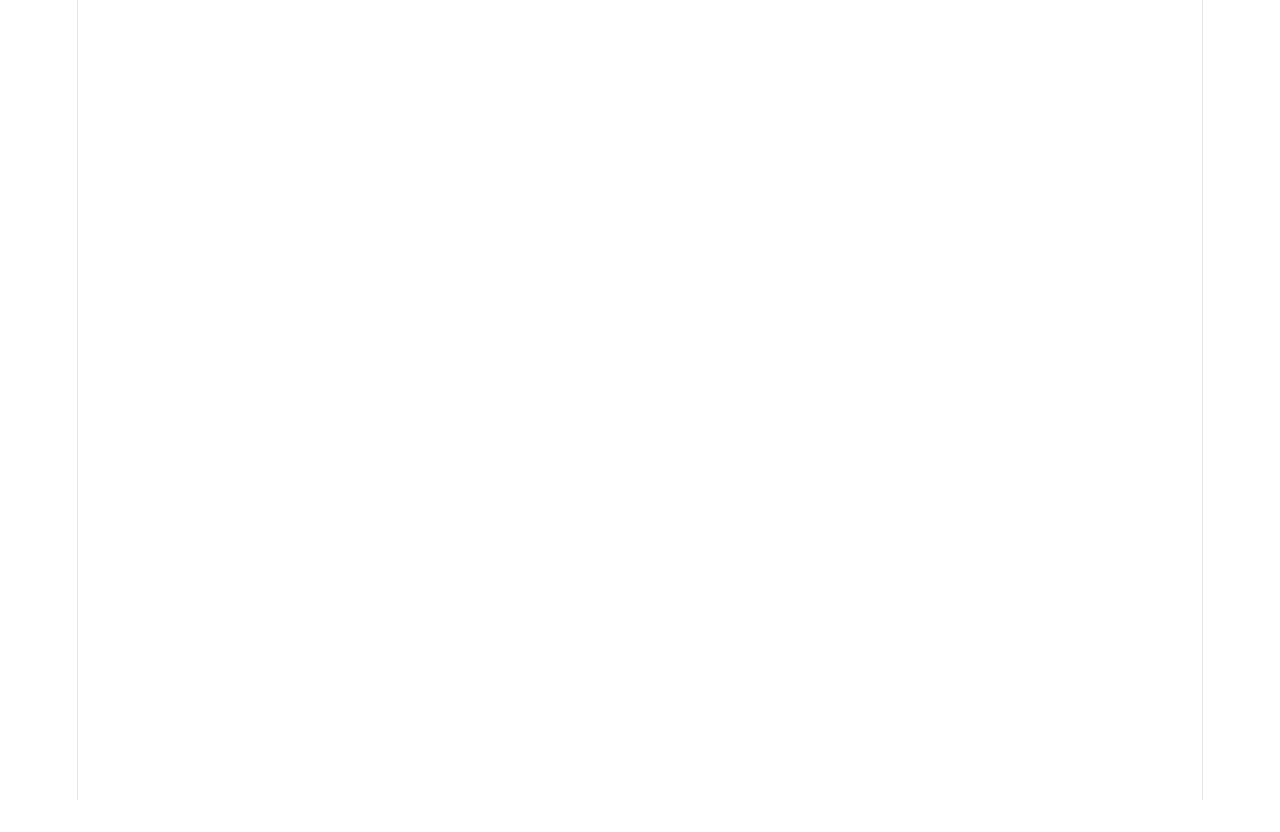
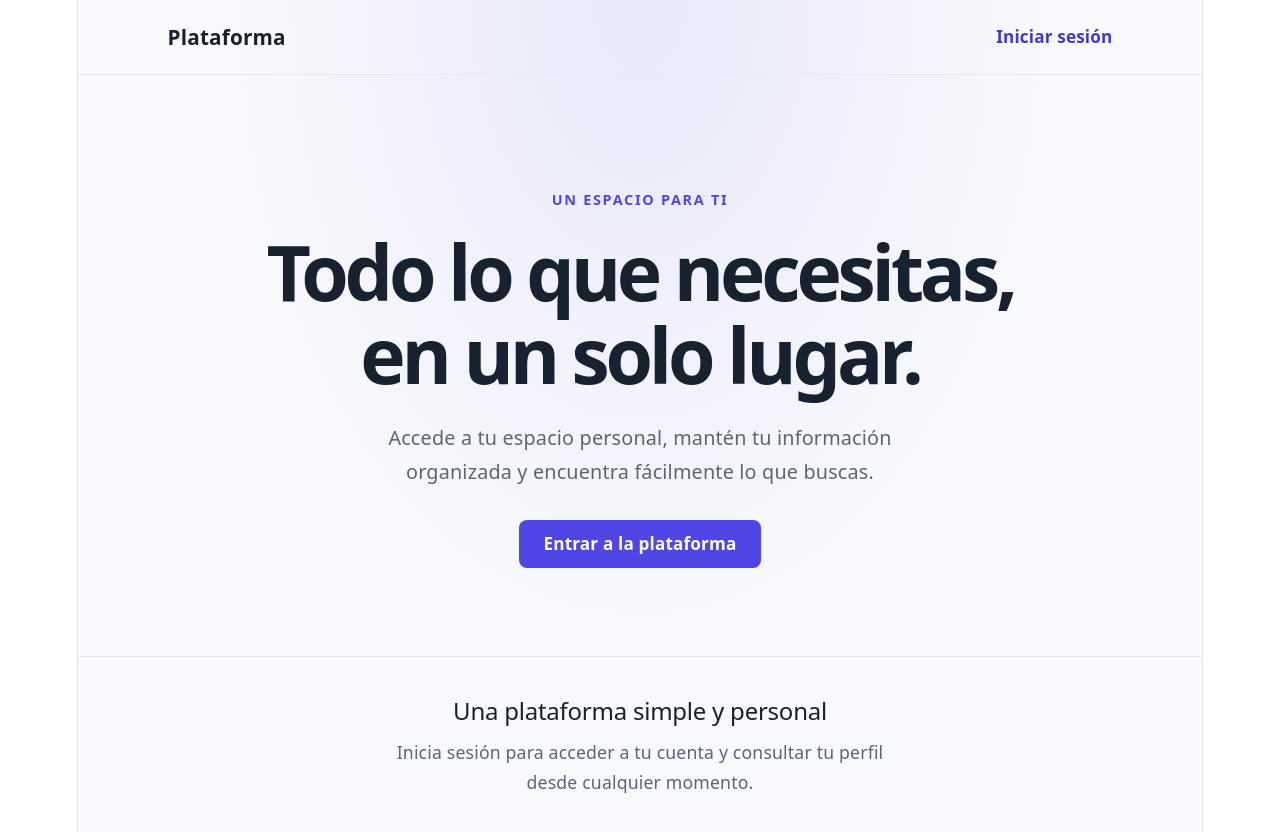
Before and after one commit to gvbr-iel/Laboratorio1, a React (Vite) app in the folder react-practica/: page / in a window 1280 px wide. Shown: the top 832 px of the page. Before the commit the page ends 800 px from the top, so only its background shows below. Built offline with nearby package versions, Linux system fonts and the light colour scheme.

Commit message:
Se crea AuthContext y otras modificaciones

```diff
--- a/react-practica/src/App.tsx
+++ b/react-practica/src/App.tsx
@@ -1,10 +1,12 @@
 import { BrowserRouter, Route, Routes } from 'react-router-dom'
+import { AuthProvider } from './AuthContext'
 import Landing from './pages/Landing'
 import Login from './pages/Login'
 import Perfil from './pages/Perfil'
 
 function App() {
   return (
+    <AuthProvider>
       <BrowserRouter>
         <Routes>
           <Route path="/" element={<Landing />} />
@@ -12,6 +14,7 @@ function App() {
           <Route path="/perfil/:usuario" element={<Perfil />} />
         </Routes>
       </BrowserRouter>
+    </AuthProvider>
   )
 }
 
--- /dev/null
+++ b/react-practica/src/AuthContext.tsx
@@ -0,0 +1,29 @@
+/* eslint-disable react-refresh/only-export-components */
+
+import { createContext, useState, type Dispatch, type ReactNode, type SetStateAction } from 'react'
+
+export interface Usuario {
+  nombre: string
+  email: string
+}
+
+export interface AuthContextType {
+  usuario: Usuario | null
+  setUsuario: Dispatch<SetStateAction<Usuario | null>>
+}
+
+export const AuthContext = createContext<AuthContextType | null>(null)
+
+interface AuthProviderProps {
+  children: ReactNode
+}
+
+export function AuthProvider({ children }: AuthProviderProps) {
+  const [usuario, setUsuario] = useState<Usuario | null>(null)
+
+  return (
+    <AuthContext.Provider value={{ usuario, setUsuario }}>
+      {children}
+    </AuthContext.Provider>
+  )
+}
--- /dev/null
+++ b/react-practica/src/pages/Landing.css
@@ -0,0 +1,119 @@
+.landing-page {
+  min-height: 100svh;
+  color: #18212f;
+  text-align: left;
+  background:
+    radial-gradient(ellipse at 50% 0%, rgba(99, 102, 241, 0.11), transparent 52%),
+    #f8f9fc;
+}
+
+.landing-header {
+  display: flex;
+  align-items: center;
+  justify-content: space-between;
+  padding: 24px clamp(24px, 7vw, 96px);
+  border-bottom: 1px solid #e7eaf0;
+}
+
+.landing-brand {
+  color: #18212f;
+  font-size: 1.15rem;
+  font-weight: 700;
+  text-decoration: none;
+}
+
+.landing-login-link {
+  color: #4338ca;
+  font-size: 0.95rem;
+  font-weight: 600;
+  text-decoration: none;
+}
+
+.landing-login-link:hover {
+  text-decoration: underline;
+}
+
+.landing-hero {
+  max-width: 760px;
+  margin: 0 auto;
+  padding: clamp(80px, 14vh, 144px) 24px 88px;
+  text-align: center;
+}
+
+.landing-eyebrow {
+  margin-bottom: 18px;
+  color: #4f46e5;
+  font-size: 0.8rem;
+  font-weight: 700;
+  letter-spacing: 0.12em;
+  text-transform: uppercase;
+}
+
+.landing-hero h1 {
+  margin: 0;
+  color: #18212f;
+  font-size: clamp(2.5rem, 6vw, 4.5rem);
+  font-weight: 750;
+  letter-spacing: -0.055em;
+  line-height: 1.08;
+}
+
+.landing-description {
+  max-width: 570px;
+  margin: 24px auto 32px;
+  color: #596579;
+  font-size: 1.1rem;
+  line-height: 1.7;
+}
+
+.landing-cta {
+  display: inline-flex;
+  align-items: center;
+  justify-content: center;
+  min-height: 48px;
+  padding: 0 24px;
+  border-radius: 8px;
+  color: #fff;
+  background: #4f46e5;
+  font-size: 0.95rem;
+  font-weight: 650;
+  text-decoration: none;
+  transition: background-color 150ms ease, transform 150ms ease;
+}
+
+.landing-cta:hover {
+  background: #4338ca;
+  transform: translateY(-1px);
+}
+
+.landing-cta:focus-visible,
+.landing-login-link:focus-visible,
+.landing-brand:focus-visible {
+  outline: 3px solid #a5b4fc;
+  outline-offset: 4px;
+}
+
+.landing-info {
+  padding: 40px 24px 64px;
+  border-top: 1px solid #e7eaf0;
+  text-align: center;
+}
+
+.landing-info h2 {
+  margin-bottom: 12px;
+  color: #18212f;
+}
+
+.landing-info p {
+  max-width: 540px;
+  margin: 0 auto;
+  color: #596579;
+  font-size: 0.98rem;
+  line-height: 1.7;
+}
+
+@media (prefers-reduced-motion: reduce) {
+  .landing-cta {
+    transition: none;
+  }
+}
--- a/react-practica/src/pages/Landing.tsx
+++ b/react-practica/src/pages/Landing.tsx
@@ -1,5 +1,41 @@
+import { Link } from 'react-router-dom'
+import './Landing.css'
+
 function Landing() {
-  return null
+  return (
+    <div className="landing-page">
+      <header className="landing-header">
+        <Link className="landing-brand" to="/" aria-label="Ir al inicio">
+          Plataforma
+        </Link>
+        <Link className="landing-login-link" to="/login">
+          Iniciar sesión
+        </Link>
+      </header>
+
+      <main>
+        <section className="landing-hero">
+          <p className="landing-eyebrow">Un espacio para ti</p>
+          <h1>Todo lo que necesitas, en un solo lugar.</h1>
+          <p className="landing-description">
+            Accede a tu espacio personal, mantén tu información organizada y
+            encuentra fácilmente lo que buscas.
+          </p>
+          <Link className="landing-cta" to="/login">
+            Entrar a la plataforma
+          </Link>
+        </section>
+
+        <section className="landing-info" aria-labelledby="landing-info-title">
+          <h2 id="landing-info-title">Una plataforma simple y personal</h2>
+          <p>
+            Inicia sesión para acceder a tu cuenta y consultar tu perfil desde
+            cualquier momento.
+          </p>
+        </section>
+      </main>
+    </div>
+  )
 }
 
 export default Landing
```
Lines whose indentation alone changed are shown as unchanged.
